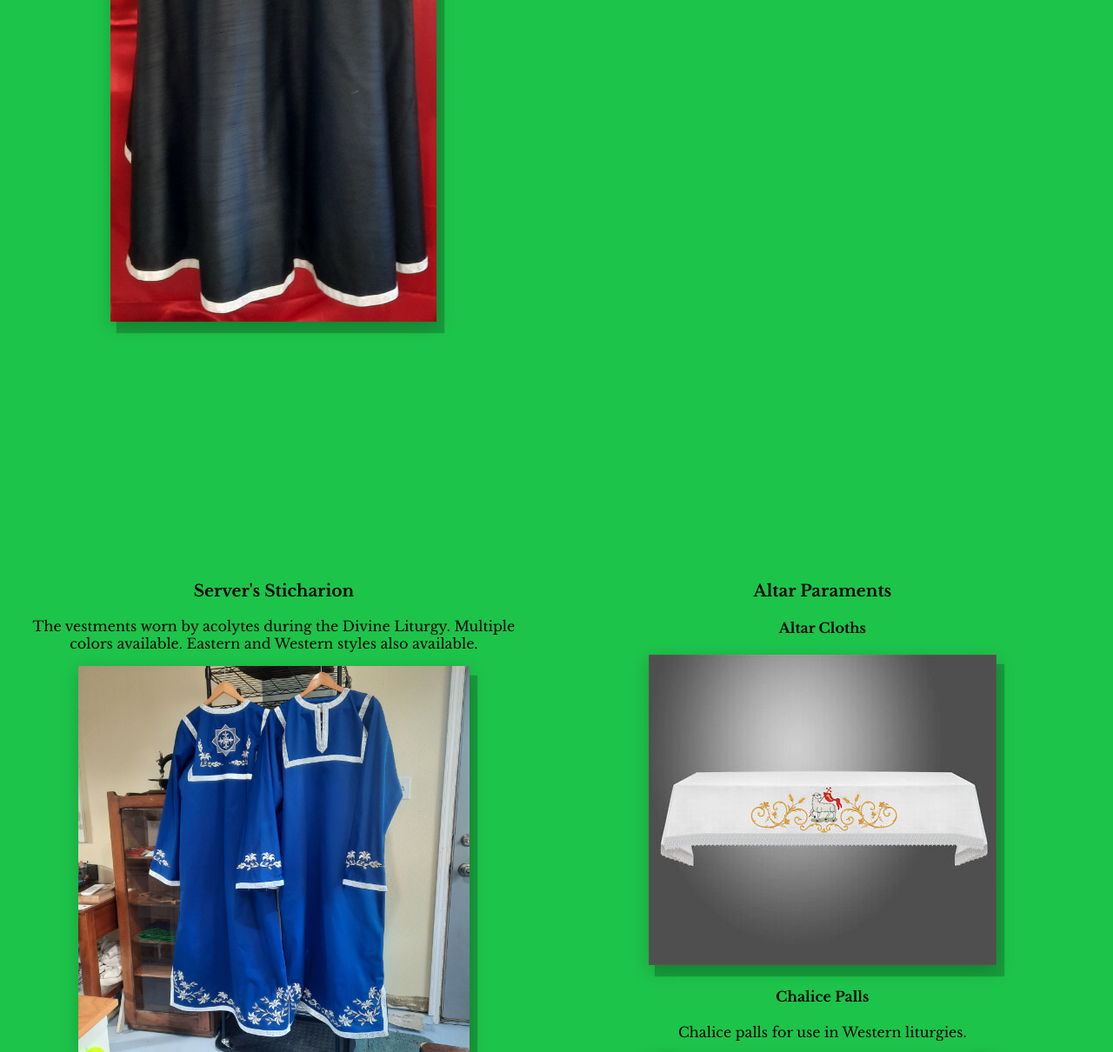
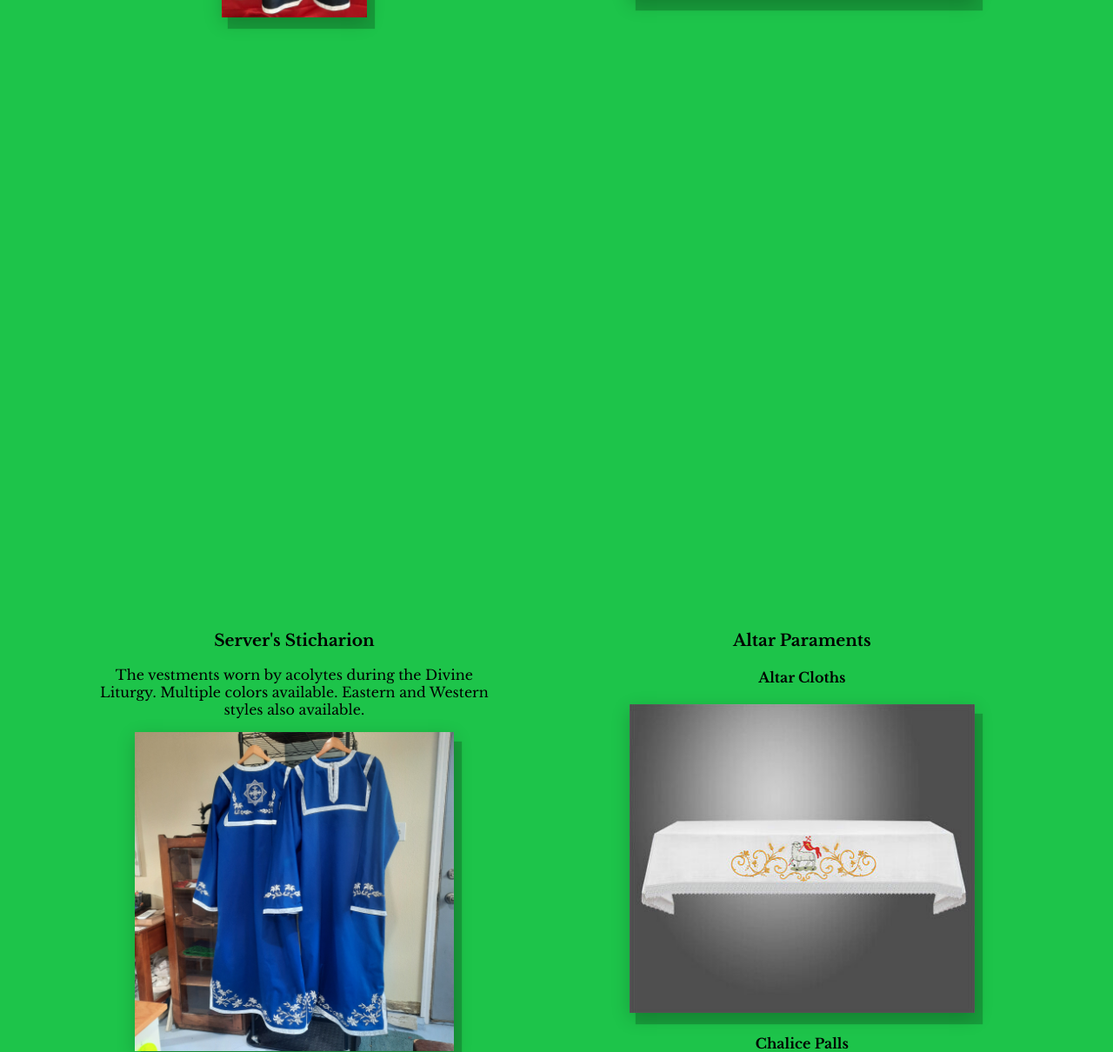
Before and after one commit to SuperDarke14/SuperDarke14.github.io, a PHP site: page / in a window 1280 px wide. Shown: the part 763-1973 px from the top of the page at 87% size. Run offline with PHP 8.4, Linux system fonts and the light colour scheme.

Commit message:
Update stylesheet.css again

```diff
--- a/SantaChiaraWebsiteVer1/stylesheet.css
+++ b/SantaChiaraWebsiteVer1/stylesheet.css
@@ -38,9 +38,9 @@ body{
 	grid-auto-flow: row;
 	display: grid;
 	grid-template-columns: repeat(2, auto);
-	grid-gap: 4%;
+	grid-gap: 10%;
 	align-content: space-evenly;
-	padding: 2%;
+	padding: 8%;
 }
 #garment {
 	display: table-cell;
@@ -52,7 +52,7 @@ body{
 
 img {
 	max-width: 80%;
-	max-height: 75%;
+	max-height: 40%;
 	box-shadow: 8px 12px 1px 1px rgba(0, 0, 0, 0.2), 0 6px 20px 0 rgba(0, 0, 0, 0.19);
 }
 #textarea {
```
